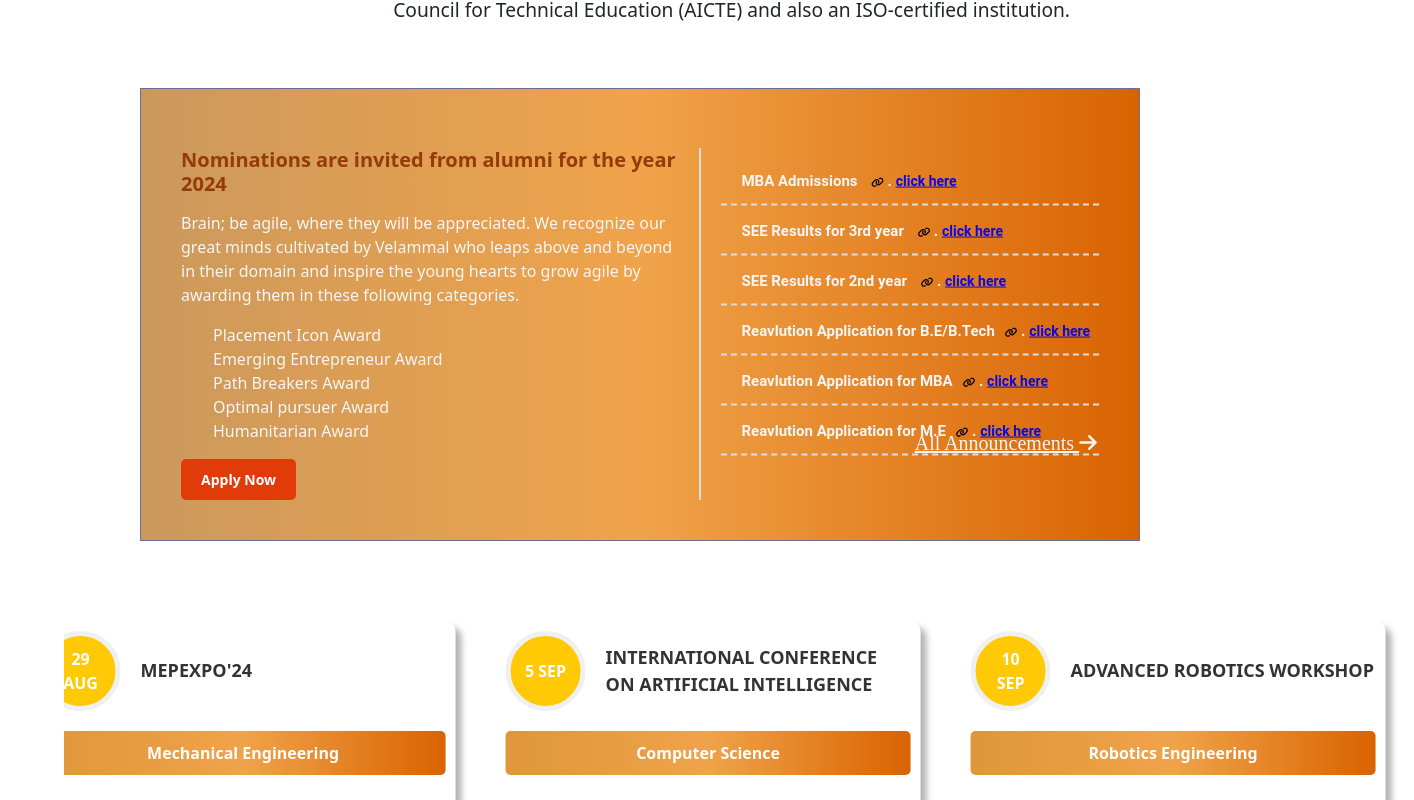
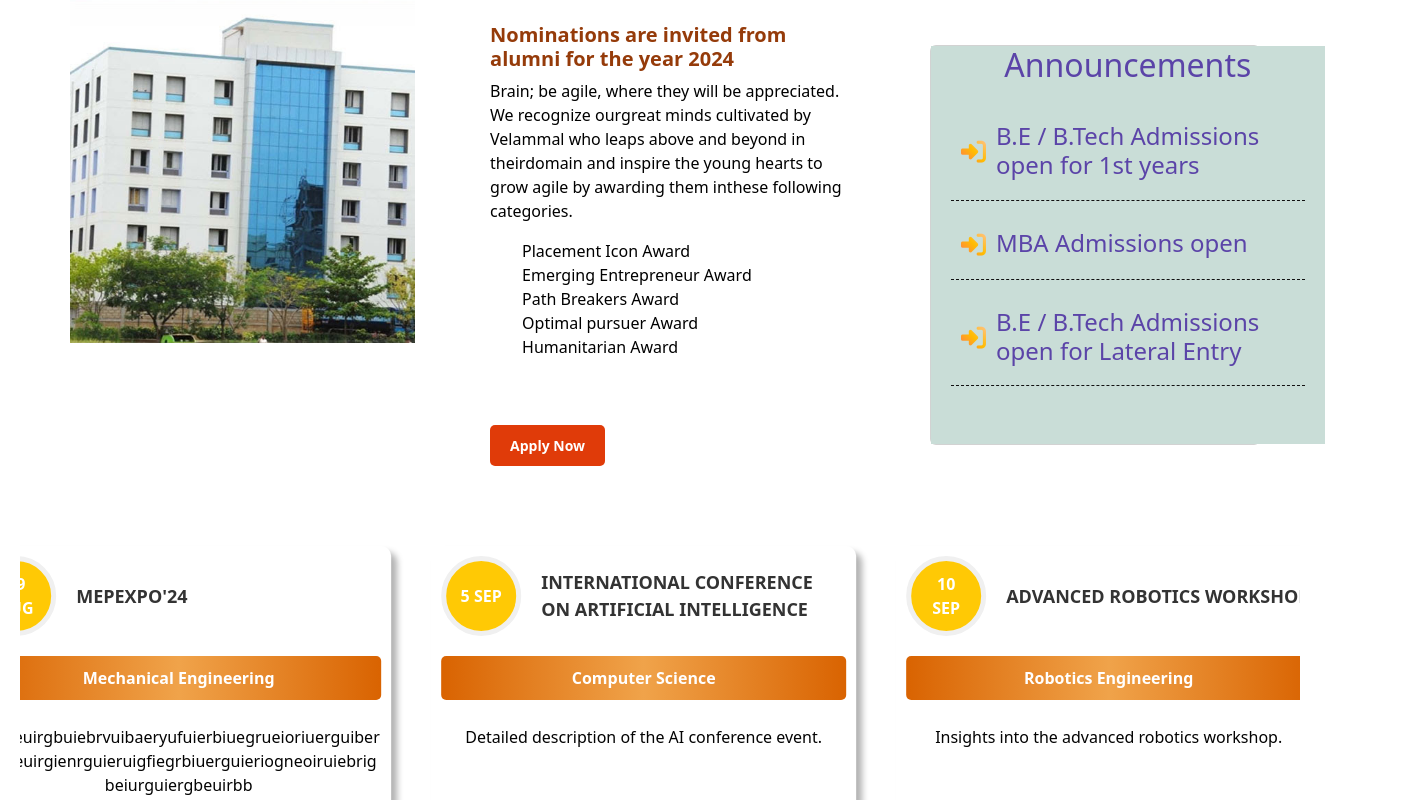
Before and after one commit to Shadow-Knight503/VecMain, a React (Create React App) app: page / in a window 1280 px wide. Shown: the part 840-1640 px from the top of the page, 1414 px wide, since content can reach past the window. Built offline with nearby package versions, Linux system fonts and the light colour scheme.

Commit message:
Beta-1.51

```diff
--- a/package.json
+++ b/package.json
@@ -8,6 +8,7 @@
     "@testing-library/react": "^13.4.0",
     "@testing-library/user-event": "^13.5.0",
     "bootstrap": "^5.3.3",
+    "framer-motion": "^11.3.29",
     "react": "^18.3.1",
     "react-bootstrap": "^2.10.4",
     "react-dom": "^18.3.1",
--- a/src/Components/About.jsx
+++ b/src/Components/About.jsx
@@ -5,7 +5,7 @@
   return (
     <div className='abt'>
         <div>
-        <h5 style={{color:"maroon"}}>A Journey of Thousand Miles Begins with a Single Step</h5>
+        <h5 style={{color:"maroon", marginTop:"40px"}}>A Journey of Thousand Miles Begins with a Single Step</h5>
         <br></br>
         <h1>Velammal Engineering College</h1>
         <h4 style={{color:"gray"}}>An Autonomous Institution</h4>
--- a/src/Components/Courses.css
+++ b/src/Components/Courses.css
@@ -7,7 +7,7 @@
   overflow: hidden;
   position: relative;
   -webkit-user-drag: none; /* For Safari */
-  margin-top: -40%;
+  margin-top: -34%;
 }
 
 .head {
--- a/src/Components/Events.css
+++ b/src/Components/Events.css
@@ -1,43 +1,44 @@
-body {
-  margin: 0;
-  font-family: Arial, sans-serif;
-  background-color: whitesmoke;
-}
-
 .caro-container {
-  display: flex;
   overflow: hidden;
-  margin-left: 5%;
-  margin-top: 60px;
-  width: 1350px; /* Adjusted width to fit three boxes with margin */
-  height: 405px; /* Fixed height */
-  padding: 20px;
-  box-sizing: border-box;
   position: relative;
+  width: 100%;
+  padding-top: 35px;
+  margin-left: 20px;
+  margin-right: 20px;
 }
 
 .caro-content {
   display: flex;
-  transition: transform 0.5s ease-in-out;
-  width: 100%; /* Width for sliding */
-  position: absolute;
-  left: 0;
+  animation: scroll 15s linear infinite;
+}
+
+.caro-content.paused {
+  animation-play-state: paused;
 }
 
 .caro-item {
-  width: 425px; /* Fixed width of each box */
-  height: 400px; /* Fixed height of each box */
-  margin-right: 40px; /* Space between the boxes */
-  flex-shrink: 0;
-  /* background:linear-gradient(to right, #E0963A, #F0A34A, #D96301) ; */
+  flex: 0 0 auto;
+  width: 425px;
+  height: 400px;
+  margin-right: 40px;
 }
 
+@keyframes scroll {
+  0% {
+    transform: translateX(0);
+  }
+  100% {
+    transform: translateX(-100%);
+  }
+}
+
+
 .event-box {
-  width: 425px; /* Full width of the carousel-item */
-  height: 375px; /* Full height of the carousel-item */
+  width: 425px;
+  height: 375px;
   padding: 10px;
   background-color: linear-gradient(to right, #E0963A, #F0A34A, #D96301);
-  box-shadow: 6px 6px 6px rgba(0, 0, 0, 0.3); /* Thicker shadow with more blur and spread */
+  box-shadow: 6px 6px 6px rgba(0, 0, 0, 0.3);
   border-radius: 10px;
   display: flex;
   border-style: thin;
@@ -46,11 +47,17 @@
   box-sizing: border-box;
 }
 
+
+.event-box:hover {
+  transform: scale(1.05);
+  box-shadow: 10px 10px 15px rgba(0, 0, 0, 0.5);
+}
+
 .event-header {
   display: flex;
   align-items: center;
-  margin: 0; /* Remove all margins */
-  padding-bottom: 15px; /* Increased padding to create more space */
+  margin: 0;
+  padding-bottom: 15px;
 }
 
 .event-date .circle {
@@ -86,13 +93,13 @@
 }
 
 .event-row.department-name {
-  background:linear-gradient(to right, #E0963A, #F0A34A, #D96301);
+  background: linear-gradient(to right, #D96301 , #F0A34A, #D96301);
   color: white;
   text-align: center;
   padding: 10px;
   font-weight: bold;
   border-radius: 5px;
-  margin-top: 5px; /* Reduced margin */
+  margin-top: 5px;
   width: 100%;
   box-sizing: border-box;
 }
@@ -101,13 +108,13 @@
   color: rgb(3, 3, 3);
   border-radius: 5px;
   text-align: center;
-  margin-top: 25px; /* Reduced margin */
+  margin-top: 25px;
   width: 100%;
   box-sizing: border-box;
   word-wrap: break-word;
   overflow-wrap: break-word;
   line-height: 1.5;
-  flex: 1; /* Allow description to grow */
+  flex: 1;
 }
 
 .event-footer {
@@ -120,7 +127,7 @@
 .event-row.duration,
 .event-row.links {
   text-align: center;
-  margin-top: 20px; /* Adjusted margin */
+  margin-top: 20px;
   color: linear-gradient(to right, #E0963A, #F0A34A, #D96301);
 }
 
@@ -128,13 +135,11 @@
   display: flex;
   justify-content: center;
   gap: 35px;
-
-
 }
 
 .event-row.links a {
   text-decoration: none;
-  color:linear-gradient(to right, #E0963A, #F0A34A, #D96301);
+  color: linear-gradient(to right, #E0963A, #F0A34A, #D96301);
 }
 
 .event-row.links a:hover {
--- a/src/Components/Events.jsx
+++ b/src/Components/Events.jsx
@@ -1,6 +1,6 @@
-import React, { useState, useEffect } from "react";
+import React, { useState, useEffect, useRef } from "react";
+import { motion, useAnimation, useInView } from "framer-motion";
 import "./Events.css";
-
 // Array of events
 const events = [
   {
@@ -47,20 +47,34 @@
     eventDate: "15 SEP",
     brochureLink: "https://example.com/brochure5",
     websiteLink: "https://example.com/website5"
-  }
+  },
+  {
+    eventName: "HIGH-END WORKSHOP ON CIVIL SOFTWARE APPLICATION E-tabs & Ansys Fluent",
+    departmentName: "Civil Engineering",
+    description: "nrugeuirgbuiebrvuibaeryufuierbiuegrueioriugerguiberiogbeuirgienrguieruigfiegrbiuerguieriogneoiruiebrigbeiurguiergbeuirbb",
+    duration: "21 AUG - 23 AUG, 2024",
+    eventDate: "21 AUG",
+    brochureLink: "https://example.com/brochure1",
+    websiteLink: "https://example.com/website1"
+  },
 ];
-
-function EventBox({ event }) {
+function EventBox({ event, onMouseEnter, onMouseLeave }) {
   return (
-    <div className="caro-item">
-      <div className="event-box">
+    <motion.div
+      className="caro-item"
+      onMouseEnter={onMouseEnter}
+      onMouseLeave={onMouseLeave}
+      whileHover={{ scale: 1.05 }} // Hover effect
+    >
+      <motion.div
+        className="event-box"
+        whileHover={{ boxShadow: "0px 8px 30px rgba(0, 0, 0, 0.15)" }} // Hover shadow effect
+      >
         <div className="event-header">
           <div className="event-date">
             <div className="circle">{event.eventDate}</div>
           </div>
-          <div className="event-name">
-            {event.eventName}
-          </div>
+          <div className="event-name">{event.eventName}</div>
         </div>
         <div className="event-details">
           <div className="event-row department-name">
@@ -74,37 +88,66 @@
               <i className="fas fa-calendar-alt"></i> {event.duration}
             </div>
             <div className="event-row links">
-              <a href={event.brochureLink} target="_blank" rel="noopener noreferrer" style={{color:"orange"}}>
+              <a href={event.brochureLink} target="_blank" rel="noopener noreferrer">
                 Brochure
               </a>
-              <a href={event.websiteLink} target="_blank" rel="noopener noreferrer" style={{color:"orga"}}>
+              <a href={event.websiteLink} target="_blank" rel="noopener noreferrer">
                 Website
               </a>
             </div>
           </div>
         </div>
-      </div>
-    </div>
+      </motion.div>
+    </motion.div>
   );
 }
 
 function Carousel() {
   const [currentIndex, setCurrentIndex] = useState(0);
+  const controls = useAnimation();
+  const [isPaused, setIsPaused] = useState(false);
+  const eventList = useRef([...events, ...events, ...events]);
+  const ref = useRef(null);
+  const isInView = useInView(ref, { threshold: 0.1 });
 
   useEffect(() => {
-    const interval = setInterval(() => {
-      setCurrentIndex((prevIndex) => (prevIndex + 1) % events.length);
-    }, 3000); // Slide every 3 seconds
-    return () => clearInterval(interval);
-  }, []);
+    if (!isPaused && isInView) {
+      const interval = setInterval(() => {
+        controls.start({
+          x: `-${(currentIndex + 1) * (425 + 40)}px`,
+          transition: { duration: 1, ease: "linear" }
+        });
+        setCurrentIndex((prevIndex) => (prevIndex + 1) % (events.length * 3));
+      }, 3000); // Slide every 3 seconds
+      return () => clearInterval(interval);
+    }
+  }, [currentIndex, controls, isPaused, isInView]);
+
+  const handleMouseEnter = () => {
+    controls.stop();
+    setIsPaused(true);
+  };
+
+  const handleMouseLeave = () => {
+    setIsPaused(false);
+  };
 
   return (
-    <div className="caro-container">
-      <div className="caro-content" style={{ transform: `translateX(-${currentIndex * (425 + 40)}px)` }}>
-        {events.map((event, index) => (
-          <EventBox key={index} event={event} />
+    <div className="caro-container" ref={ref}>
+      <motion.div
+        className={`caro-content ${isPaused ? "paused" : ""}`}
+        animate={controls}
+        initial={{ x: 0 }}
+      >
+        {eventList.current.map((event, index) => (
+          <EventBox
+            key={index}
+            event={event}
+            onMouseEnter={handleMouseEnter}
+            onMouseLeave={handleMouseLeave}
+          />
         ))}
-      </div>
+      </motion.div>
     </div>
   );
 }
--- a/src/Components/ImgSld.jsx
+++ b/src/Components/ImgSld.jsx
@@ -19,7 +19,7 @@
          </div>
         <div
           id="carousel"
-          className="carousel slide col-md-6 absolute mr-[1.5vmax] w-[1750vmax] md:w-[50%]"
+          className="carousel slide col-md-4 absolute mr-[1.5vmax] w-[1750vmax] md:w-[50%]"
           data-bs-wrap="true"
           data-bs-ride="carousel"
         >
--- a/src/Components/announcements.css
+++ b/src/Components/announcements.css
@@ -1,119 +1,160 @@
-.announcements {
-  padding: 40px;
-  margin-top: 5%;
-  margin-left: auto;
-  background: linear-gradient(to right, #cb995d, #F0A34A, #D96301);
-  margin-right: auto;
-  width: 500%;
-  color: whitesmoke;
-  max-width: 1000px;
-  text-align: left;
-  border: 1px solid rgb(109, 109, 146);
-  display: flex;
-  flex-direction: row; /* Align sections in a row */
-  justify-content: space-between;
-  align-items: flex-start; /* Align items to the top */
+.news {
+  position: relative;
+  padding: 20px;
+  color: black;
+  background-color: #fff;
+  width: 100%;
+  margin-top: 50px;
+  margin-left: 50px;
 }
 
-.announcements h1 {
-  color: whitesmoke;
-  font-size: 23px;
-  font-family: 'Roboto', sans-serif;
-  font-weight: 700;
-  margin-bottom: 20px; /* Space below the heading */
-  text-align: left; /* Align heading to the left */
+.news .head{
+  text-align: top;
+  font-size: 35px;
+  color: chocolate;
+  margin-top: -20px;
 }
 
-.left-section {
-  width: 100%; /* Define width of the left section */
-  padding-right: 20px; /* Space between the left section and carousel */
-  margin-right: 20px;
-  margin-top: 2%; /* Add margin to separate from carousel */
-  border-right: 2px solid #ddd; /* Optional: adds a border to the right */
+.news img {
+  /* padding: 20px; */
+  width: 26rem;
 }
 
-.left-section h2 {
+.announcement {
+  display: flex;
+}
+
+.announcement .main {
+  width: 490px;
+  padding: 25px;
+  margin-left: 50px;
+  /* border-right: 2px solid black; */
+}
+
+.announcement .main h2 {
   font-size: 20px;
   color: rgb(149, 59, 10);
   font-weight: 600;
-  margin-bottom: 15px; /* Add some space below the title */
 }
 
-.left-section button {
+.announcement .main button {
   background-color: rgb(224, 59, 9);
   color: white;
   font-size: 14px;
   font-weight: 600;
-  padding: 10px 20px; /* Increase padding for better spacing */
+  padding: 10px 20px;
+  margin-top: 50px;
   border: none;
   border-radius: 5px;
   cursor: pointer;
 }
 
-.left-section button:hover {
+.announcement .main button:hover {
   background-color: rgb(7, 7, 180);
 }
 
-.car-container {
-  width: 50%;
-  margin-top: 3%; /* Adjust width to accommodate left section */
-  height: 300px;
-  padding-left: 30%;
-  overflow: hidden;
-  position: relative;
-  border: 3px thin black;
+.tiles {
+  display: flex;
+  padding: 0 50px;
+  align-items: center;
 }
 
-.car {
-  position: absolute;
-  top: 0x;
-  left: 0;
-  width: 100%;
-  transition: transform 0.5s ease-in-out;
+.announcement .card {
+  position: relative;
+  width: 330px;
+  height: 400px;
+  /* border-left: 2px solid black; */
 }
 
-.car-item {
-  font-size: 15px;
-  font-family: 'Roboto', sans-serif;
-  color:whitesmoke;
-  height: 50px;
-  line-height: 50px;
-  text-align: left; /* Align text to the left */
-  border-bottom: 2px dashed #ddd;
-  padding-left: 20px;
-  font-weight: 600;
+.announcement .card-inner {
+  position: absolute;
+  width: 120%;
+  height: 100%;
+  transition: transform 0.9s;
+  transform-style: preserve-3d;
 }
 
-.car i {
-  font-size: 10px;
-  color: black;
-  margin-left: 10px;
+.announcement .card-inner.flipped {
+  transform: rotateY(180deg);
 }
 
-.car a {
-  font-size: 14px;
-  cursor: pointer;
-  color: rgb(9, 9, 224);
+.announcement .card-front,
+.announcement .card-back {
+  /* border-width: 50px 10px 15px 20px; */
+  /* clip-path: polygon(7% 5%, 99% 1%, 89% 99%, 7% 95%); */
+  padding: 0 20px;
+  position: absolute;
+  width: 100%;
+  height: 100%;
+  background-color: red;
+  backface-visibility: hidden;
+  box-sizing: border-box;
+  display: flex; /* Use Flexbox */
+  align-items: center; /* Vertically center items */
+  flex-direction: column; /* Stack items vertically */
 }
 
-.news .seal {
-  font-weight: 600;
-  color: whitesmoke;
-  padding: 20px;
-  position: relative;
-  top: 50px;
-  width: 300%;
-  display: inline;
-  margin-top: 200%;
-  margin-left: -100%; /* Space above the seal link */
-  display: inline-block; /* Allow proper centering */
-  font-size: 17px;
-  font-family: bold;
-  color: rgb(109, 109, 146);
-  cursor: pointer;
+.tiles .content h4{
+  display: flex;
+  align-items: center;
+  gap: 10px;
 }
 
-.news .seal:hover {
+.tiles .content h4:hover {
+  transform: scale(1.05); /* Zoom in effect */
+  box-shadow: 0 4px 8px rgba(0, 0, 0, 0.3); /* Shadow effect */
+}
+.announcement .card-front {
+  background: #fff;
+  color: #5b44a8;
+}
+
+.announcement .card-back {
+  background: #f0f0f0;
+  color: #4b484e;
+  transform: rotateY(180deg);
+}
+
+.announcement .card-front {
+  background-color: rgb(201, 221, 215);
+}
+
+.announcement .card-back{
+  background-color: #8ad9e1;
+}
+
+.tiles .content{
+  padding-top: 10px;
+  display: flex;
+  flex-direction: column;
+}
+
+.tiles .card h4{
+  border-bottom: 1px dashed #111;
+  padding:20px 10px;
+}
+
+.tiles .card a {
+  font-size: 25px;
+  cursor: pointer;
+  background:  linear-gradient(45deg, #ff6f61, #ffbc00, #ffc3a0);;
+  /* background: linear-gradient(45deg, yellow, white, rgb(223, 189, 144)); */
+  -webkit-background-clip: text;
+  font-style: bold;
+  -webkit-text-fill-color: transparent;
+  background-clip: text;
+  color: transparent;
+  position: relative;
   text-decoration: underline;
-  color: rgb(9, 9, 224);
 }
+
+.tiles .card a:hover {
+  background-image: linear-gradient(45deg, #37ff00, #0066ff, #fd5e02), linear-gradient(to bottom, currentColor 0%, currentColor 100%);
+  background-clip: text, border-box;
+  text-decoration: underline;
+  -webkit-background-clip: text, padding-box;
+  -webkit-text-fill-color: transparent;
+  background-size: 100% 100%, 100% 2px;
+  background-position: bottom;
+  background-repeat: no-repeat;
+}
--- a/src/Components/announcements.jsx
+++ b/src/Components/announcements.jsx
@@ -1,117 +1,129 @@
-import React, { useEffect, useRef, useState } from "react";
+import React, { useState, useEffect } from "react";
 import "./announcements.css";
+import img1 from "./Assets/hostel.jpg";
 
-const Carousel = () => {
-  const carouselRef = useRef(null);
-  const [itemHeight, setItemHeight] = useState(0);
-  const scrollInterval = 3000; // Time in milliseconds (3 seconds)
-  const totalItems = 5; // Number of original items
+const Announcements1 = () => {
+  const main = [
+    { head: "Nominations are invited from alumni for the year 2024" },
+    {
+      content:
+        "Brain; be agile, where they will be appreciated. We recognize ourgreat minds cultivated by Velammal who leaps above and beyond in theirdomain and inspire the young hearts to grow agile by awarding them inthese following categories.",
+    },
+    {
+      awards: [
+        { ttle: "Placement Icon Award" },
+        { ttle: "Emerging Entrepreneur Award" },
+        { ttle: "Path Breakers Award" },
+        { ttle: "Optimal pursuer Award" },
+        { ttle: "Humanitarian Award" },
+      ],
+    },
+  ];
 
+  const ance = [
+    { ttle: "B.E / B.Tech Admissions open for 1st years" },
+    { ttle: "MBA Admissions open" },
+    { ttle: "B.E / B.Tech Admissions open for Lateral Entry" },
+    { ttle: "SEE results for 3rd year" },
+    { ttle: "SEE results for 2nd year" },
+    { ttle: "Revaluation Application for 2nd years" },
+    { ttle: "Revaluation Application for 3rd years" },
+    { ttle: "Revaluation Application for MBA" },
+    { ttle: "Culturals" },
+  ];
+
+  const [flipped, setFlipped] = useState(false);
+  const [hovered, setHovered] = useState(false);
+  const [currentIndex, setCurrentIndex] = useState(0);
+
+  // Automatically flip the card every 3 seconds, unless hovered
   useEffect(() => {
-    const carousel = carouselRef.current;
-    const carouselItems = Array.from(carousel.children);
-    const height = carouselItems[0].clientHeight;
+    let flipInterval;
+    let indexUpdateInterval;
 
-    setItemHeight(height);
+    if (!hovered) {
+      flipInterval = setInterval(() => {
+        setFlipped((prev) => !prev);
+      }, 6250); // Flip every 6250 ms
 
-    // Clone items to create an infinite loop effect
-    const cloneItems = carouselItems.map((item) => item.cloneNode(true));
-    carousel.append(...cloneItems);
+      indexUpdateInterval = setInterval(() => {
+        setCurrentIndex((prevIndex) => (prevIndex + 1) % ance.length);
+      }, 12700); // Update index every 12700 ms
+    }
 
-    // Set the total number of items including clones
-    const totalVisibleItems = totalItems * 2;
-    carousel.style.height = `${height * totalVisibleItems}px`;
-
-    let currentIndex = 0;
-
-    const autoScroll = () => {
-      setInterval(() => {
-        currentIndex++;
-        if (currentIndex >= totalItems) {
-          // Reset to start after scrolling past the original items
-          carousel.style.transition = "none"; // Disable transition during reset
-          carousel.style.transform = `translateY(0px)`;
-          currentIndex = 0;
-
-          // Re-enable transition after reset
-          setTimeout(() => {
-            carousel.style.transition = "transform 0.5s ease-in-out";
-          }, 50);
-        } else {
-          carousel.style.transform = `translateY(-${currentIndex * height}px)`;
-        }
-      }, scrollInterval);
+    // Clean up intervals on hover state change or component unmount
+    return () => {
+      clearInterval(flipInterval);
+      clearInterval(indexUpdateInterval);
     };
-
-    autoScroll();
-  }, [itemHeight]);
+  }, [hovered, ance.length]); // Dependency array
 
   return (
-    <section className="announcements news">
-      <div className="left-section">
-        <h2>Nominations are invited from alumni for the year 2024</h2>
-        <p>
-          Brain; be agile, where they will be appreciated. We recognize our
-          great minds cultivated by Velammal who leaps above and beyond in their
-          domain and inspire the young hearts to grow agile by awarding them in
-          these following categories.
-        </p>
-        <ul>
-          <li typeof="">Placement Icon Award</li>
-          <li>Emerging Entrepreneur Award</li>
-          <li>Path Breakers Award</li>
-          <li>Optimal pursuer Award</li>
-          <li>Humanitarian Award</li>
-        </ul>
-        <button>Apply Now</button>
-      </div>
-      <div className="car-container">
-        <div className="car" ref={carouselRef}>
-          <div className="car-item">
-            B.E / B.Tech Admissions <i className="fa-solid fa-link"></i> .{" "}
-            <a href="#">click here</a>
-          </div>
-          <div className="car-item">
-            MBA Admissions <i className="fa-solid fa-link"></i> .{" "}
-            <a href="#">click here</a>
-          </div>
-          <div className="car-item">
-            SEE Results for 3rd year <i className="fa-solid fa-link"></i> .{" "}
-            <a href="#">click here</a>
-          </div>
-          <div className="car-item">
-            SEE Results for 2nd year <i className="fa-solid fa-link"></i> .{" "}
-            <a href="#">click here</a>
-          </div>
-          <div className="car-item">
-            Reavlution Application for B.E/B.Tech
-            <i className="fa-solid fa-link"></i> . <a href="#">click here</a>
-          </div>
-          <div className="car-item">
-            Reavlution Application for MBA<i className="fa-solid fa-link"></i> .{" "}
-            <a href="#">click here</a>
-          </div>
-          <div className="car-item">
-            Reavlution Application for M.E<i className="fa-solid fa-link"></i> .{" "}
-            <a href="#">click here</a>
-          </div>
-          <div className="car-item">
-            Culturals<i className="fa-solid fa-link"></i> .{" "}
-            <a href="#">click here</a>
+      <section className="news">
+      <div className="head">News</div>
+      <div className="announcement">
+        <div className="img">
+          <img src={img1} alt="college" />
+        </div>
+        <div className="main">
+          <h2>{main[0].head}</h2>
+          <p>{main[1].content}</p>
+          <ul>
+            {main[2].awards.map((item, index) => (
+              <li key={index}>{item.ttle}</li>
+            ))}
+          </ul>
+          <button>Apply Now</button>
+        </div>
+
+        <div className="tiles">
+          <div
+            className="card"
+            onMouseEnter={() => setHovered(true)}
+            onMouseLeave={() => setHovered(false)}
+          >
+            <div className={`card-inner ${flipped ? "flipped" : ""}`}>
+              <div className="card-front">
+                <h2>Announcements</h2>
+                <div className="content">
+                  <h4>
+                  <a> <i class="fa-solid fa-right-to-bracket"></i> </a>
+                    {ance[currentIndex % ance.length].ttle}{" "}
+                  </h4>
+                  <h4>
+                  <a> <i class="fa-solid fa-right-to-bracket"></i> </a>
+                    {ance[(currentIndex + 1) % ance.length].ttle}{" "}
+                  </h4>
+                  <h4>
+                  <a> <i class="fa-solid fa-right-to-bracket"></i> </a>
+                    {ance[(currentIndex + 2) % ance.length].ttle}{" "}
+                  </h4>
+                </div>
+              </div>
+              <div className="card-back">
+                <h2>Announcements</h2>
+                <div className="content">
+                  <h4>
+                  <a> <i class="fa-solid fa-right-to-bracket"></i> </a>
+                    {ance[(currentIndex + 3) % ance.length].ttle}{" "}
+                  </h4>
+                  <h4>
+                  <a> <i class="fa-solid fa-right-to-bracket"></i> </a>
+                    {ance[(currentIndex + 4) % ance.length].ttle}{" "}
+                  </h4>
+                  <h4>
+                  <a> <i class="fa-solid fa-right-to-bracket"></i> </a>
+                    {ance[(currentIndex + 5) % ance.length].ttle}{" "}
+                  </h4>
+                  {/* You can add more detailed content here if needed */}
+                </div>
+              </div>
+            </div>
           </div>
         </div>
-         <a href="#" className="seal" style={{ color: "whitesmoke" }}>
-          <h5 className="alan" >
-            All Announcements <i className="fa-solid fa-arrow-right"></i>
-          </h5>
-        </a>
       </div>
     </section>
   );
 };
 
-function announcements() {
-  return <Carousel />;
-}
-
-export default announcements;
+export default Announcements1;
```
Also changed, not shown: src/Components/About.css (+4 -3 lines), src/Components/Footer.css (+8 -8 lines), src/Components/Assets/hostel.jpg (added), 1 other file (tests, documents, lock files or other folders).
